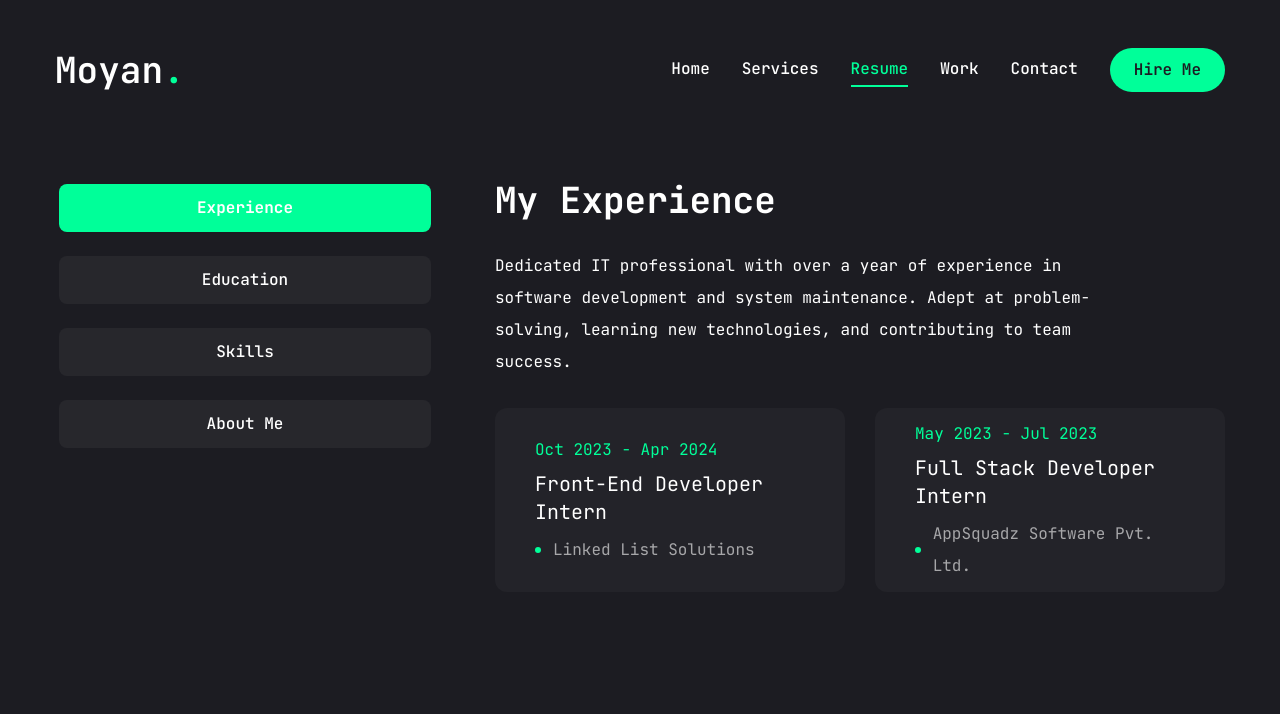
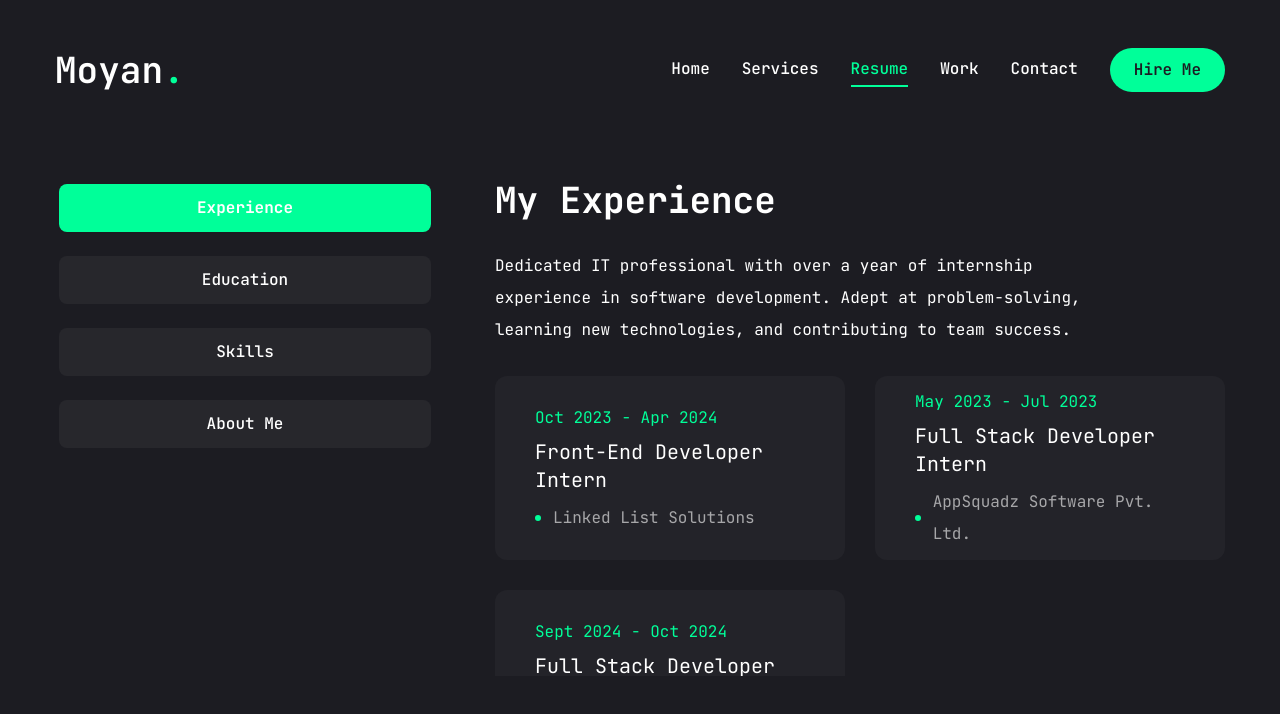
Before and after one commit to MoyanAgrawal/Portfolio, a Next.js app: page /resume in a window 1280 px wide. Shown: the top 714 px of the page. Built offline with nearby package versions, Linux system fonts and the light colour scheme.

Commit message:
Update path.js

```diff
--- a/constants/path.js
+++ b/constants/path.js
@@ -62,7 +62,7 @@ export const socials = [
 ];
 
 export const stats = [
-  { num: 1, text: "Years of experience" },
+  { num: 1, text: "Years of internship experience" },
   { num: 5, text: "Projects" },
   { num: 10, text: "Technologies Used" },
   { num: 500, text: "Code commits" },
@@ -110,7 +110,7 @@ export const about = [
   {
     title: "About Me",
     description:
-      "Innovative IT professional with 1+ years of experience. Known for a proactive attitude, problem-solving skills, and a collaborative spirit. Enthusiastic about learning and adapting to new challenges.",
+      "Innovative IT professional with 1+ years of internship experience. Known for a proactive attitude, problem-solving skills, and a collaborative spirit. Enthusiastic about learning and adapting to new challenges.",
     info: [
       {
         fieldName: "Name",
@@ -122,7 +122,7 @@ export const about = [
       },
       {
         fieldName: "Experience",
-        fieldValue: "1+ Years",
+        fieldValue: "1+ Years (internship)",
       },
       {
         fieldName: "Nationality",
@@ -145,7 +145,7 @@ export const experience = [
     icon: "/assets/resume/badge.svg",
     title: "My Experience",
     description:
-      "Dedicated IT professional with over a year of experience in software development and system maintenance. Adept at problem-solving, learning new technologies, and contributing to team success.",
+      "Dedicated IT professional with over a year of internship experience in software development. Adept at problem-solving, learning new technologies, and contributing to team success.",
     items: [
       {
         company: "Linked List Solutions",
@@ -156,6 +156,11 @@ export const experience = [
         company: "AppSquadz Software Pvt. Ltd.",
         position: "Full Stack Developer Intern",
         duration: "May 2023 - Jul 2023",
+      },
+      {
+        company: "Webzit",
+        position: "Full Stack Developer Intern",
+        duration: "Sept 2024 - Oct 2024",
       },
     ],
   },
```
